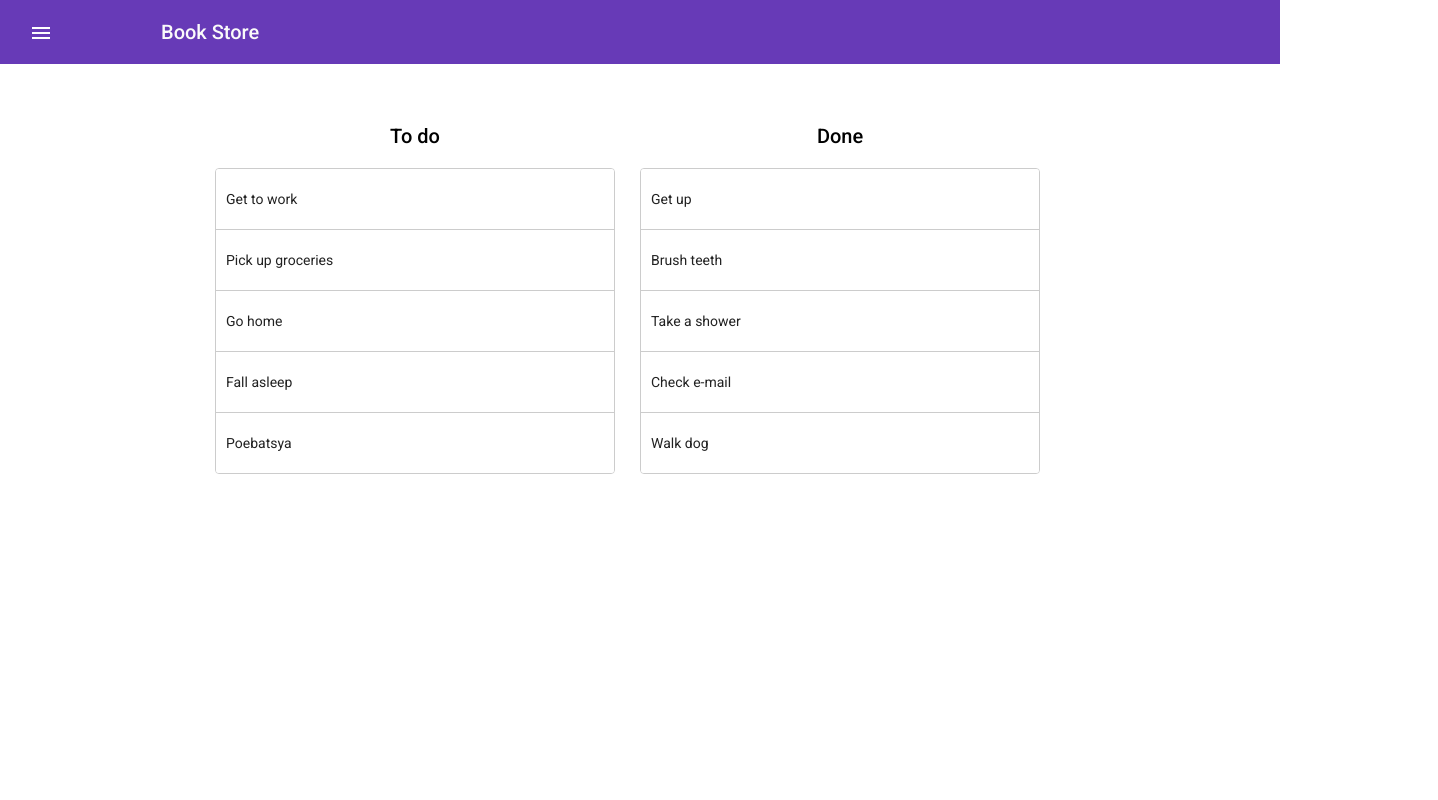
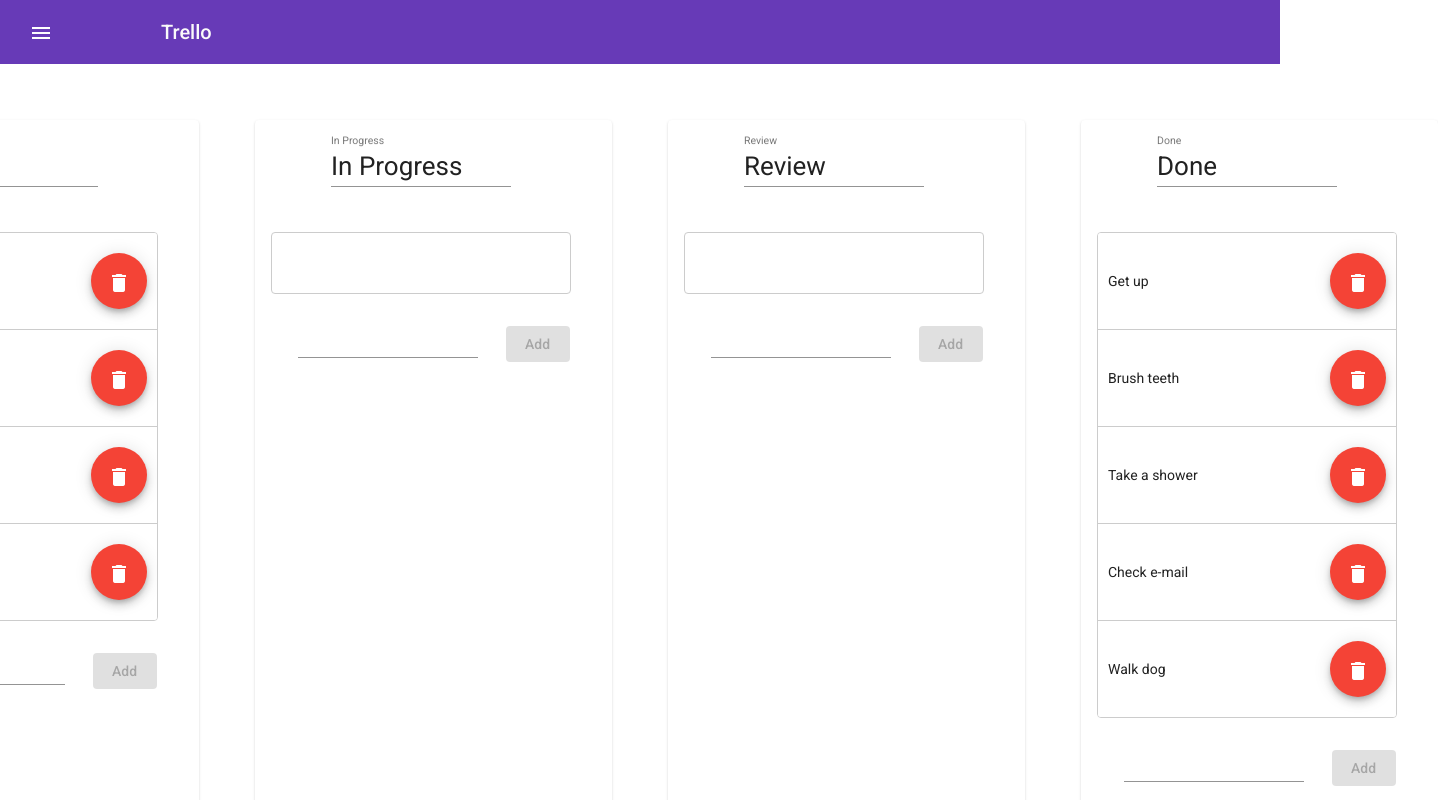
Before and after one commit to AlexandrPanfilov21/TrelloBoard, an Angular app: page / in a window 1280 px wide. Shown: the top 800 px of the page, 1438 px wide, since content can reach past the window. Built offline with nearby package versions, Linux system fonts and the light colour scheme.

Commit message:
feature (table): add main function and design application

```diff
--- a/src/app/layout/components/header/header.component.html
+++ b/src/app/layout/components/header/header.component.html
@@ -11,5 +11,5 @@
       </button>
     </div>
   </div>
-  <span><a routerLink="/books">Book Store</a></span>
+  <span><a routerLink="/books">Trello</a></span>
 </mat-toolbar>
--- a/src/app/table/components/main.table/main.table.component.html
+++ b/src/app/table/components/main.table/main.table.component.html
@@ -1,25 +1,161 @@
-<div cdkDropListGroup>
+<div cdkDropListGroup class="huy">
+  <mat-card class="mat-card">
+
   <div class="example-container">
-    <h2>To do</h2>
-
+    <mat-form-field class="example-form-field">
+      <mat-label>{{todoH2}}</mat-label>
+      <input matInput type="text" [(ngModel)]="todoH2" class="input">
+    </mat-form-field>
+      <a>
       <div
         cdkDropList
         [cdkDropListData]="todo"
         class="example-list"
         (cdkDropListDropped)="drop($event)">
-      <div class="example-box" *ngFor="let item of todo" cdkDrag>{{ item }}</div>
+        <div class="example-box" *ngFor="let item of todo" cdkDrag>{{ item }}
+          <button
+            mat-fab color="warn"
+            aria-label="Example icon button with a delete icon"
+            (click)="deleteItemsTodo(item)"
+          >
+            <mat-icon>delete</mat-icon>
+          </button>
+        </div>
+      </div>
+      </a>
+  </div>
+
+    <mat-form-field class="example-form-field">
+      <mat-label>{{itemTodo}}</mat-label>
+      <input matInput type="text" [(ngModel)]="itemTodo">
+      <button *ngIf="itemTodo" matSuffix mat-icon-button aria-label="Clear" (click)="itemTodo=''">
+        <mat-icon>close</mat-icon>
+      </button>
+    </mat-form-field>
+    <button mat-raised-button color="primary"
+            (click)="addItemsInTodo()"
+            [disabled]="!itemTodo"
+            class="add-button"
+    >Add</button>
+  </mat-card>
+
+  <mat-card class="mat-card">
+
+    <div class="example-container">
+      <mat-form-field class="example-form-field">
+        <mat-label>{{inProgressH2}}</mat-label>
+        <input matInput type="text" [(ngModel)]="inProgressH2" class="input">
+      </mat-form-field>
+
+      <div
+        cdkDropList
+        [cdkDropListData]="inProgress"
+        class="example-list"
+        (cdkDropListDropped)="drop($event)">
+        <div class="example-box" *ngFor="let item of inProgress" cdkDrag>{{ item }}
+          <button
+            mat-fab color="warn"
+            aria-label="Example icon button with a delete icon"
+            (click)="deleteItemsInProgress(item)"
+          >
+            <mat-icon>delete</mat-icon>
+          </button>
+        </div>
       </div>
     </div>
 
+    <mat-form-field class="example-form-field">
+      <mat-label>{{itemInProgress}}</mat-label>
+      <input matInput type="text" [(ngModel)]="itemInProgress">
+      <button *ngIf="itemInProgress" matSuffix mat-icon-button aria-label="Clear" (click)="itemInProgress=''">
+        <mat-icon>close</mat-icon>
+      </button>
+    </mat-form-field>
+    <button mat-raised-button color="primary"
+            (click)="addItemsInProgress()"
+            [disabled]="!itemInProgress"
+            class="add-button"
+    >Add</button>
+  </mat-card>
+
+  <mat-card class="mat-card">
+
     <div class="example-container">
-    <h2>Done</h2>
+      <mat-form-field class="example-form-field">
+        <mat-label>{{reviewH2}}</mat-label>
+        <input matInput type="text" [(ngModel)]="reviewH2" class="input">
+      </mat-form-field>
+
+      <div
+        cdkDropList
+        [cdkDropListData]="review"
+        class="example-list"
+        (cdkDropListDropped)="drop($event)">
+        <div class="example-box" *ngFor="let item of review" cdkDrag>{{ item }}
+          <button
+            mat-fab color="warn"
+            aria-label="Example icon button with a delete icon"
+            (click)="deleteItemsReview(item)"
+          >
+            <mat-icon>delete</mat-icon>
+          </button>
+        </div>
+      </div>
+    </div>
+
+    <mat-form-field class="example-form-field">
+      <mat-label>{{itemReview}}</mat-label>
+      <input matInput type="text" [(ngModel)]="itemReview">
+      <button *ngIf="itemReview" matSuffix mat-icon-button aria-label="Clear" (click)="itemReview=''">
+        <mat-icon>close</mat-icon>
+      </button>
+    </mat-form-field>
+    <button mat-raised-button color="primary"
+            (click)="addItemsInReview()"
+            [disabled]="!itemReview"
+            class="add-button"
+    >Add</button>
+  </mat-card>
+
+  <mat-card class="mat-card">
+
+    <div class="example-container">
+      <mat-form-field class="example-form-field">
+        <mat-label>{{doneH2}}</mat-label>
+        <input matInput type="text" [(ngModel)]="doneH2" class="input">
+      </mat-form-field>
 
       <div
         cdkDropList
         [cdkDropListData]="done"
         class="example-list"
         (cdkDropListDropped)="drop($event)">
-      <div class="example-box" *ngFor="let item of done" cdkDrag>{{ item }}</div>
+        <div
+          class="example-box"
+          *ngFor="let item of done" cdkDrag
+        >{{ item }}
+          <button
+            mat-fab color="warn"
+            aria-label="Example icon button with a delete icon"
+            (click)="deleteItemsDone(item)"
+          >
+            <mat-icon>delete</mat-icon>
+          </button>
         </div>
       </div>
     </div>
+
+    <mat-form-field class="example-form-field">
+      <mat-label>{{itemDone}}</mat-label>
+      <input matInput type="text" [(ngModel)]="itemDone">
+      <button *ngIf="itemDone" matSuffix mat-icon-button aria-label="Clear" (click)="itemDone=''">
+        <mat-icon>close</mat-icon>
+      </button>
+    </mat-form-field>
+    <button mat-raised-button color="primary"
+            (click)="addItemsInDone()"
+            [disabled]="!itemDone"
+            class="add-button"
+    >Add</button>
+  </mat-card>
+</div>
--- a/src/app/table/components/main.table/main.table.component.scss
+++ b/src/app/table/components/main.table/main.table.component.scss
@@ -1,5 +1,5 @@
 .example-container {
-  width: 400px;
+  min-width: 300px;
   max-width: 100%;
   margin: 0 25px 25px 0;
   display: inline-block;
@@ -52,3 +52,30 @@
 .example-list.cdk-drop-list-dragging .example-box:not(.cdk-drag-placeholder) {
   transition: transform 250ms cubic-bezier(0, 0, 0.2, 1);
 }
+
+.add-button {
+  display: inline-block;
+  margin-left: 2em;
+}
+
+.input {
+  font-size: 26px;
+}
+
+.example-form-field {
+  margin-bottom: 2em;
+}
+
+.huy {
+  display: flex;
+  flex-direction: row;
+  justify-content: center;
+}
+
+.mat-card {
+  margin: 0 2em;
+}
+
+.container-button-add {
+  margin-top: 2em;
+}
--- a/src/app/table/components/main.table/main.table.component.ts
+++ b/src/app/table/components/main.table/main.table.component.ts
@@ -8,9 +8,19 @@ import { CdkDragDrop, moveItemInArray, transferArrayItem } from '@angular/cdk/dr
 })
 export class MainTableComponent {
 
-  public todo = ['Get to work', 'Pick up groceries', 'Go home', 'Fall asleep', 'Poebatsya'];
+  public todo = ['Get to work', 'Pick up groceries', 'Go home', 'Fall asleep'];
+  public done = ['Get up', 'Brush teeth', 'Take a shower', 'Check e-mail', 'Walk dog'];
+  public inProgress: string[] = [];
+  public review: string[] = [];
 
-  public done = ['Get up', 'Brush teeth', 'Take a shower', 'Check e-mail', 'Walk dog'];
+  public itemTodo!: string;
+  public itemInProgress!: string;
+  public itemReview!: string;
+  public itemDone!: string;
+  public todoH2: string = 'To do';
+  public inProgressH2: string = 'In Progress';
+  public reviewH2: string = 'Review';
+  public doneH2: string = 'Done';
 
   drop (event: CdkDragDrop<string[]>): void {
     if (event.previousContainer === event.container) {
@@ -25,7 +35,55 @@ export class MainTableComponent {
     }
   }
 
-  addItems(): void {
+  addItemsInTodo(): void {
+    this.todo.push(this.itemTodo)
+    this.itemTodo = '';
+  }
 
+  addItemsInProgress(): void {
+    this.inProgress.push(this.itemInProgress)
+    this.itemInProgress = '';
+  }
+
+  addItemsInReview(): void {
+    this.review.push(this.itemReview)
+    this.itemReview = '';
+  }
+
+  addItemsInDone(): void {
+    this.done.push(this.itemDone)
+    this.itemDone = '';
+  }
+
+  deleteItemsTodo(value: string): void {
+    const index = this.todo.indexOf(value);
+
+    if (index >= 0) {
+      this.todo.splice(index, 1);
+    }
+  }
+
+  deleteItemsInProgress(value: string): void {
+    const index = this.inProgress.indexOf(value);
+
+    if (index >= 0) {
+      this.inProgress.splice(index, 1);
+    }
+  }
+
+  deleteItemsReview(value: string): void {
+    const index = this.review.indexOf(value);
+
+    if (index >= 0) {
+      this.review.splice(index, 1);
+    }
+  }
+
+  deleteItemsDone(value: string): void {
+    const index = this.done.indexOf(value);
+
+    if (index >= 0) {
+      this.done.splice(index, 1);
+    }
   }
 }
```
Also changed, not shown: src/app/table/table.module.ts (+12 -0 lines). Lines whose indentation alone changed are shown as unchanged.
